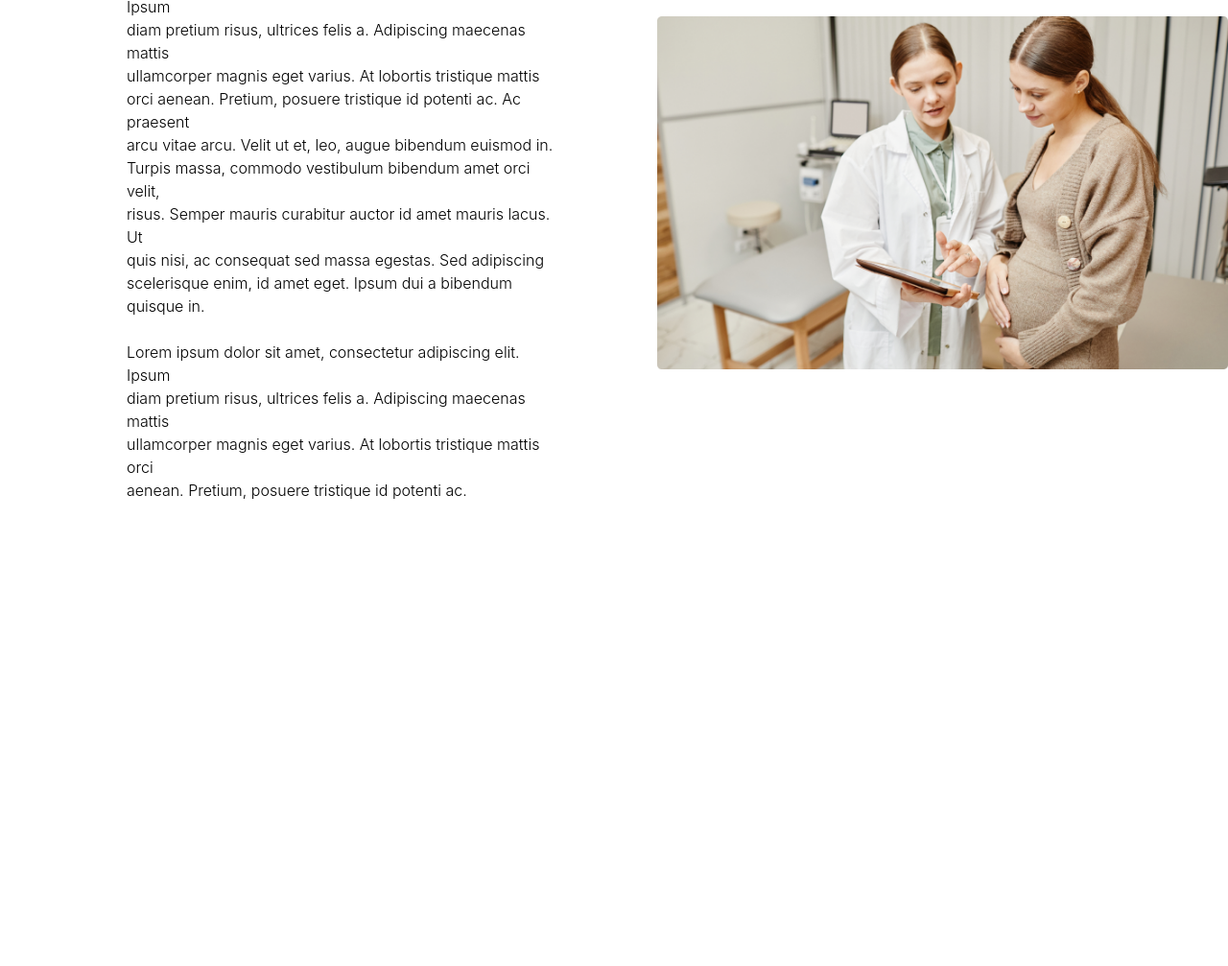
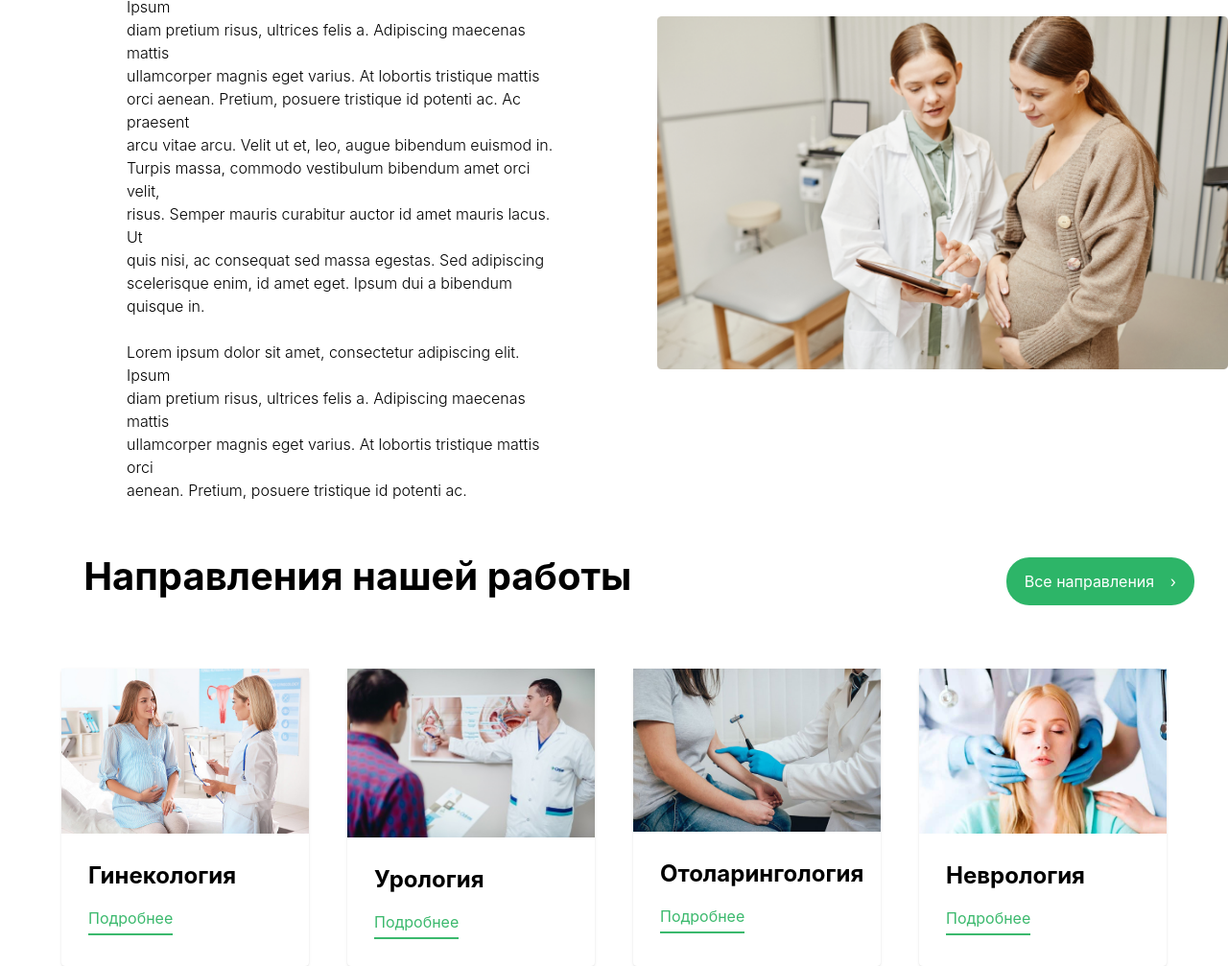
Before and after one commit to idilnozairgasheva06-svg/Practice-project, a website: page src/index.html in a window 1280 px wide. Shown: the part 889-1896 px from the top of the page at 96% size. Before the commit the page ends 1418 px from the top, so only its background shows below. Drawn offline with Linux system fonts and the light colour scheme.

Commit message:
our services

```diff
--- a/src/index.html
+++ b/src/index.html
@@ -66,5 +66,54 @@
                 </div>
         </section>
 
+         <section>
+            <div class="flex justify-around mt-10">
+             <h1 class="text-[40px]  font-bold leading-16 ml-13">Направления нашей работы</h1>
+             <button class="w-[196px] h-[50px] mt-3 bg-[#2db568] rounded-3xl text-white ml-80">Все направления <span class="ml-3">›</span></button>
+            </div>
+    <div class="w-6xl mx-auto">
+      <div class="text-center mb-16">
+      </div>
+      <div class="grid grid-cols-1 md:grid-cols-4 gap-10">
+        <div class="bg-white rounded shadow-sm ">
+          <img src="/images/neuro.png">
+          <div class="p-7">
+            <h2 class="text-2xl font-bold">Гинекология  </h2>
+
+            <div class="flex justify-between items-end mt-4">
+              <p class="text-[#3BB96D] border-b-2 border-[#3BB96D] pb-1">Подробнее</p>
+            </div>
+          </div>
+        </div>
+        <div class="bg-white rounded shadow-sm ">
+          <img src="/images/stom.png">
+          <div class="p-7">
+            <h2 class="font-bold text-2xl ">Урология</h2>
+            <div class="flex justify-between items-end mt-4">
+              <p class="text-[#3BB96D] border-b-2 border-[#3BB96D] pb-1"> Подробнее</p>
+
+            </div>
+          </div>
+        </div>
+        <div class="bg-white rounded shadow-sm ">
+          <img  src="/images/urulogy.png">
+          <div class="p-7">
+            <h2 class="font-bold text-2xl ">Отоларингология</h2>
+            <div class="flex justify-between items-end mt-4">
+              <p class="text-[#3BB96D] border-b-2 border-[#3BB96D] pb-1">Подробнее</p>
+
+            </div>
+          </div>
+        </div>
+         <div class="bg-white rounded shadow-sm ">
+          <img  src="/images/gynecology.png">
+          <div class="p-7">
+            <h2 class="font-bold text-2xl ">Неврология</h2>
+            <div class="flex justify-between items-end mt-4">
+              <p class="text-[#3BB96D] border-b-2 border-[#3BB96D] pb-1">Подробнее</p>
+            </div>
+        </div>
+    </div>
+  </section>
 </body>
 </html>
```
